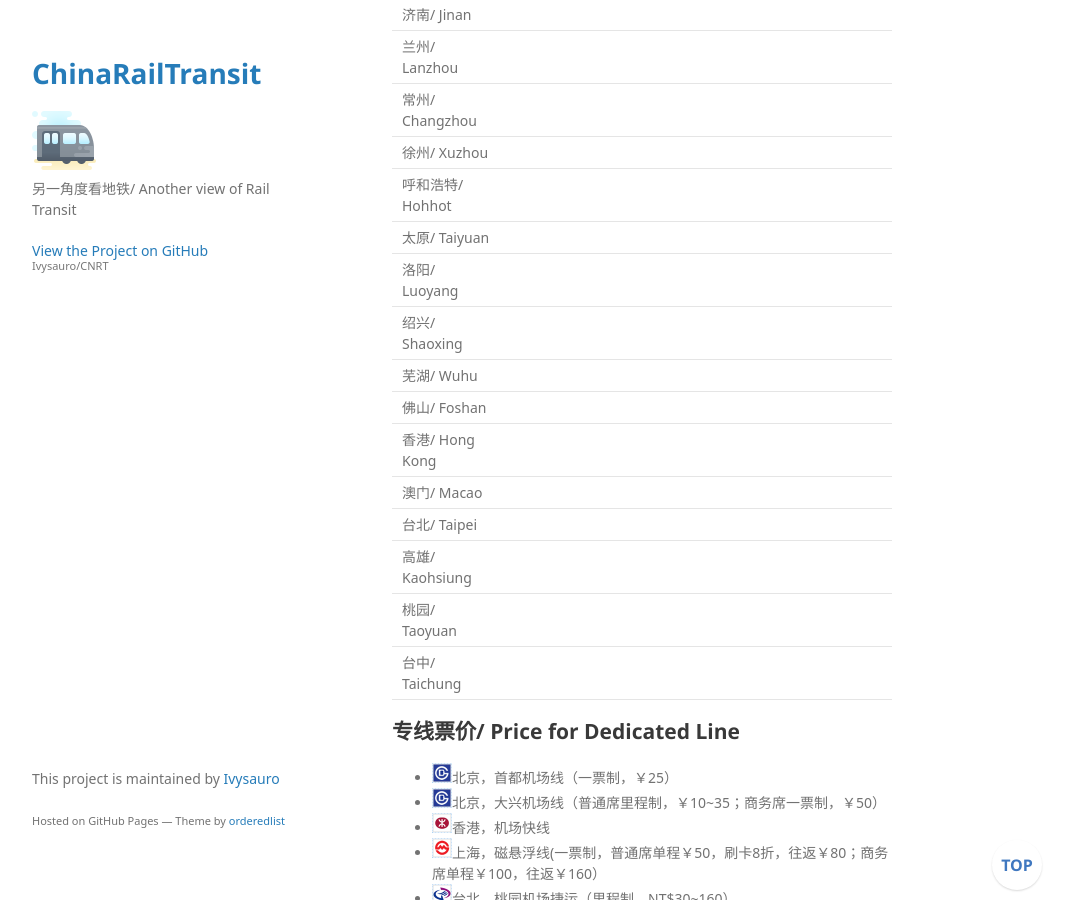
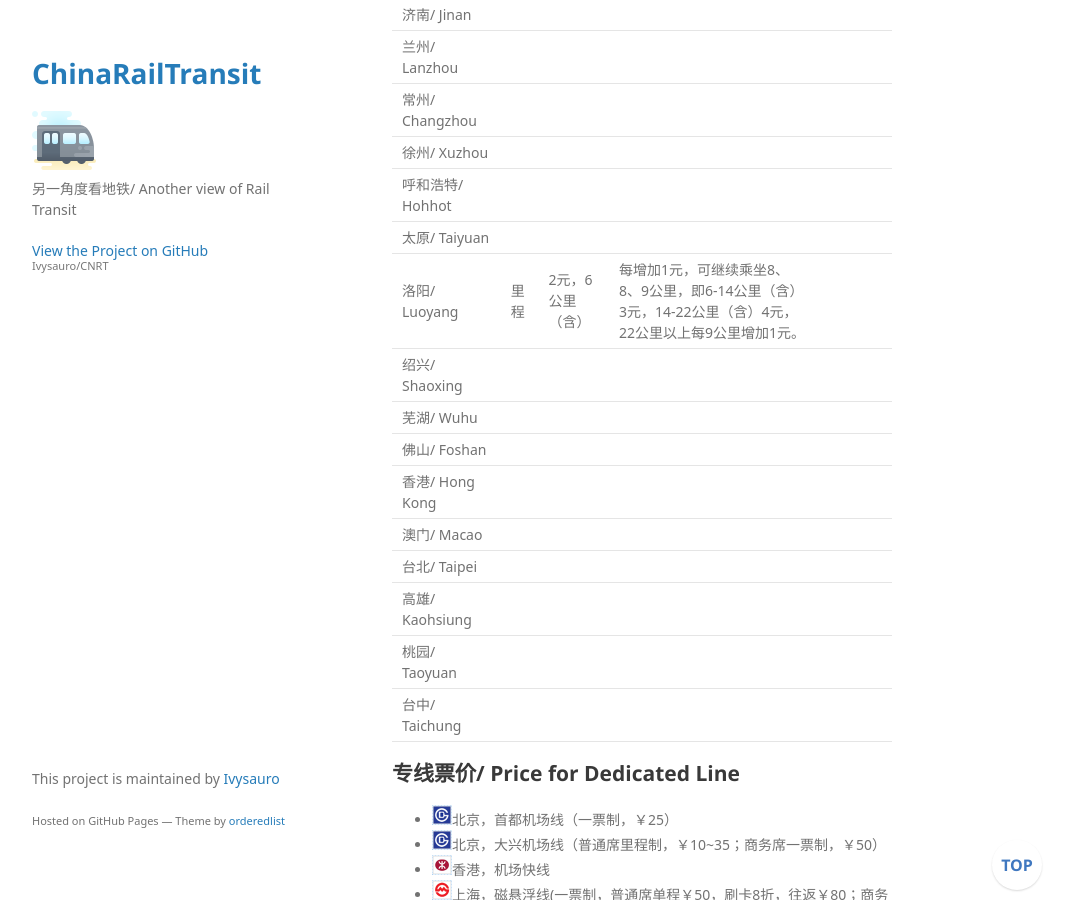
Before and after one commit to Ivysauro/CNRT, a Jekyll site: the page built from data/Ticket.md, in a window 1280 px wide and 900 px high, scrolled down 4592 px. Shown: the whole window, without its empty margins (178-1249 px from the left). Built offline with Jekyll 4.4.1, drawn with Linux system fonts in a browser that asks for light colours; some web fonts are replaced; our own code applies the rules of GitHub Pages for plain Markdown files; a script that is not in the unit is left out; some of the changed text lies outside the part shown.

Commit message:
Update Ticket.md
更新洛阳数据

```diff
--- a/data/Ticket.md
+++ b/data/Ticket.md
@@ -58,7 +58,7 @@
 | 徐州/ Xuzhou | | |
 | 呼和浩特/ Hohhot | | |
 | 太原/ Taiyuan | | |
-| 洛阳/ Luoyang | | |
+| 洛阳/ Luoyang | 里程 | 2元，6公里（含） | 每增加1元，可继续乘坐8、8、9公里，即6-14公里（含）3元，14-22公里（含）4元，22公里以上每9公里增加1元。
 | 绍兴/ Shaoxing | | |
 | 芜湖/ Wuhu | | |
 | 佛山/ Foshan | | |
@@ -122,7 +122,7 @@
 | 徐州/ Xuzhou | 95折 | 7折 |
 | 呼和浩特/ Hohhot |
 | 太原/ Taiyuan |
-| 洛阳/ Luoyang |
+| 洛阳/ Luoyang | 95折 | 9折 | |
 | 绍兴/ Shaoxing |
 | 芜湖/ Wuhu |
 | 佛山/ Foshan |
@@ -230,7 +230,7 @@
 | 徐州/ Xuzhou | | |
 | 呼和浩特/ Hohhot | | |
 | 太原/ Taiyuan | | |
-| 洛阳/ Luoyang | | |
+| 洛阳/ Luoyang | 普通 | 一日票12元、三日票27元、30日票148元50次 |
 | 绍兴/ Shaoxing | | |
 | 芜湖/ Wuhu | | |
 | 佛山/ Foshan | | |
```
Also changed, not shown: other parts of data/Ticket.md (+1 -1 lines).
